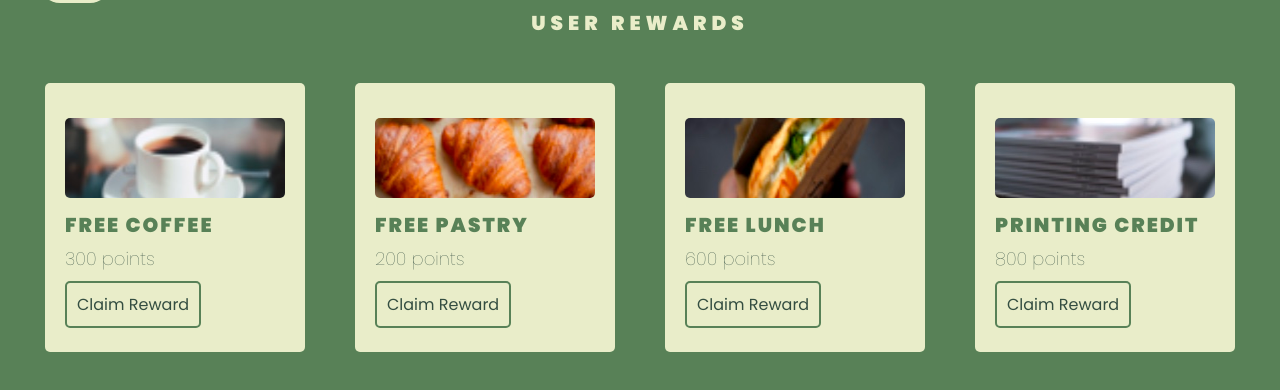
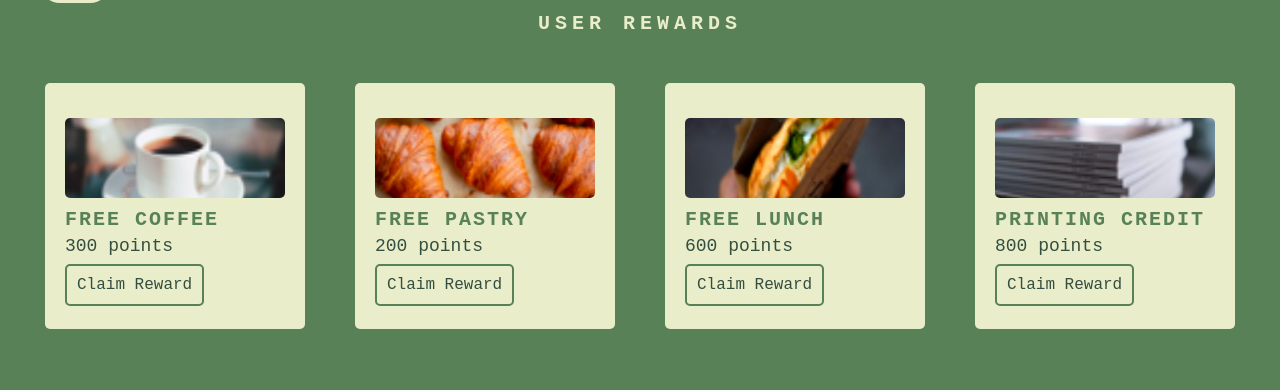
Before and after one commit to chutki26/htbproject, a plain HTML site: page rewards.html in a window 1280 px wide. Shown: the part 94-484 px from the top of the page. Drawn offline with Linux system fonts and the light colour scheme; a web font is replaced by a local one.

Commit message:
rewards fix

```diff
--- a/rewards.css
+++ b/rewards.css
@@ -35,6 +35,7 @@ a {
 	text-transform: uppercase;
 	letter-spacing: 5px;
 	font-weight: 900;
+	font-family: 'Inconsolata', monospace;
 }
 
 .cards_wrap{
@@ -48,6 +49,7 @@ a {
 .cards_wrap .card_item{
 	padding: 15px 25px;
 	width: 25%;
+	font-family: 'Inconsolata', monospace;
 }
 
 .cards_wrap .card_inner{
@@ -57,6 +59,7 @@ a {
 	min-width: 225px;
 	min-height: 190px;
 	width: 100%;
+	font-family: 'Inconsolata', monospace;
 }
 
 .cards_wrap .card_item img{
```
